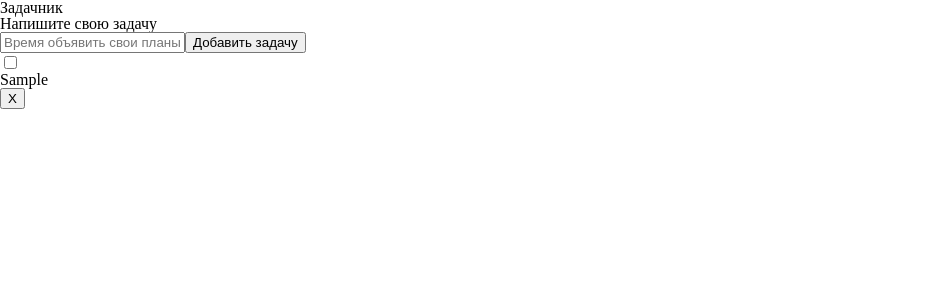
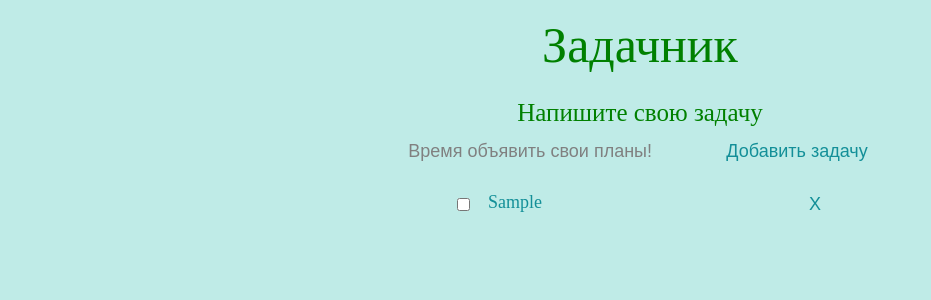
Before and after one commit to hobbes456/todo-on-vue, a Vue app: page / in a window 1280 px wide. Both pictures are taken after typing "Sample" into the empty fields and a click on the input "Добавить задачу". Shown: the top 300 px of the page, without its empty margins (0-931 px from the left). Built offline with nearby package versions, Linux system fonts and the light colour scheme.

Commit message:
add styles #10

```diff
--- a/src/assets/style/global.scss
+++ b/src/assets/style/global.scss
@@ -1 +1,15 @@
 @import "./css-reset.scss";
+
+html {
+    overflow-x: hidden;
+
+    background-color: rgba($color: #80d9d0, $alpha: 0.5);
+}
+
+input[type="submit"],
+input[type="text"],
+button {
+    background-color: transparent;
+    border: none;
+    outline: 0;
+}
--- /dev/null
+++ b/src/components/App/App.scss
@@ -0,0 +1,103 @@
+$main_color: green;
+$font_color: rgb(19, 143, 152);
+
+$font_size: 18px;
+
+@mixin _flex_column {
+    display: flex;
+    flex-direction: column;
+    justify-content: center;
+    align-items: center;
+}
+
+@mixin _hover_effects {
+    transition: background-color 200ms ease;
+
+    &:hover {
+        background-color: white;
+        border-radius: 4px;
+    }
+}
+
+@mixin _template {
+    width: 300px;
+
+    font-size: $font_size;
+}
+
+
+.app {
+    margin-top: 20px;
+
+    @include _flex_column();
+    gap: 30px;
+
+    &__title {
+        font-size: 50px;
+        color: $main_color;
+    }
+
+    &__form {
+        @include _flex_column();
+
+        gap: 15px;
+        width: 400px;
+    }
+
+    &__subtitle {
+        font-size: 25px;
+        color: $main_color;
+    }
+
+    &__enter {
+        display: flex;
+        justify-content: center;
+        gap: 10px;
+    }
+
+    &__input {
+        @include _template();
+
+        color: $font_color;
+
+        cursor: pointer;
+
+        @include _hover_effects();
+
+        &::placeholder {
+            color: grey;
+        }
+    }
+
+    &__btn {
+        color: $font_color;
+        font-size: $font_size;
+
+        cursor: pointer;
+
+        @include _hover_effects();
+    }
+
+    &__todos {
+        @include _flex_column();
+
+        gap: 20px;
+    }
+
+    &__todo {
+        display: flex;
+        justify-content: space-between;
+        gap: 15px;
+
+        &_done .app__task {
+            color: grey;
+            text-decoration: line-through;
+        }
+    }
+
+    &__task {
+        @include _template();
+
+        color: $font_color;
+    }
+}
--- a/src/components/App/App.vue
+++ b/src/components/App/App.vue
@@ -1,40 +1,29 @@
 <template>
-    <main>
-        <div>
-            <h3>Задачник</h3>
-        </div>
-        <div>
-            <div>
-                <form @submit.prevent="addTodo">
-                    <h3>Напишите свою задачу</h3>
+    <main class="app">
+        <h3 class="app__title">Задачник</h3>
+        <form class="app__form" @submit.prevent="addTodo">
+            <h1 class="app__subtitle">Напишите свою задачу</h1>
+            <div class="app__enter">
                 <input
+                    class="app__input"
                     type="text"
                     placeholder="Время объявить свои планы!"
                     v-model="text">
-                    <input type="submit" value="Добавить задачу"/>
+                <input class="app__btn" type="submit" value="Добавить задачу"/>
+            </div>
         </form>
-            </div>
-        </div>
-        <div>
-            <div>
-                <h2 v-show="todos.length === 0">Нет задач</h2>
-                <div>
+        <h1 class="app__subtitle" v-show="todos.length === 0">Нет задач</h1>
+        <div class="app__todos">
             <div
                 v-for="todo in todos"
-                        :class="`todo-item ${todo.done && 'done'}`"
+                :class="`app__todo ${todo.done && 'app__todo_done'}`"
                 :key="todo.id">
-                        <label>
                 <input type="checkbox" v-model="todo.done" />
-                        </label>
                 <div>
-                            <EditInput v-if="todo.isEdit" v-model="todo.value" :correct-todo="todo"/>
-                            <div v-else @dblclick="showEditTodo(todo)">{{todo.value}}</div>
+                    <EditInput class="app__input" v-if="todo.isEdit" v-model="todo.value" :correct-todo="todo"/>
+                    <div class="app__task" v-else @dblclick="showEditTodo(todo)">{{todo.value}}</div>
                 </div>
-                        <div>
-                            <button @click="deleteTodo(todo)">Х</button>
-                        </div>
-                    </div>
-                </div>
+                <button class="app__btn" @click="deleteTodo(todo)">Х</button>
             </div>
         </div>
     </main>
@@ -44,6 +33,8 @@
     import { ref, onMounted, watch } from 'vue';
 
     import EditInput from '../EditInput/EditInput.vue';
+
+    import "./App.scss";
 
     const todos = ref([]);
     const text = ref("");
```
Lines whose indentation alone changed are shown as unchanged.
